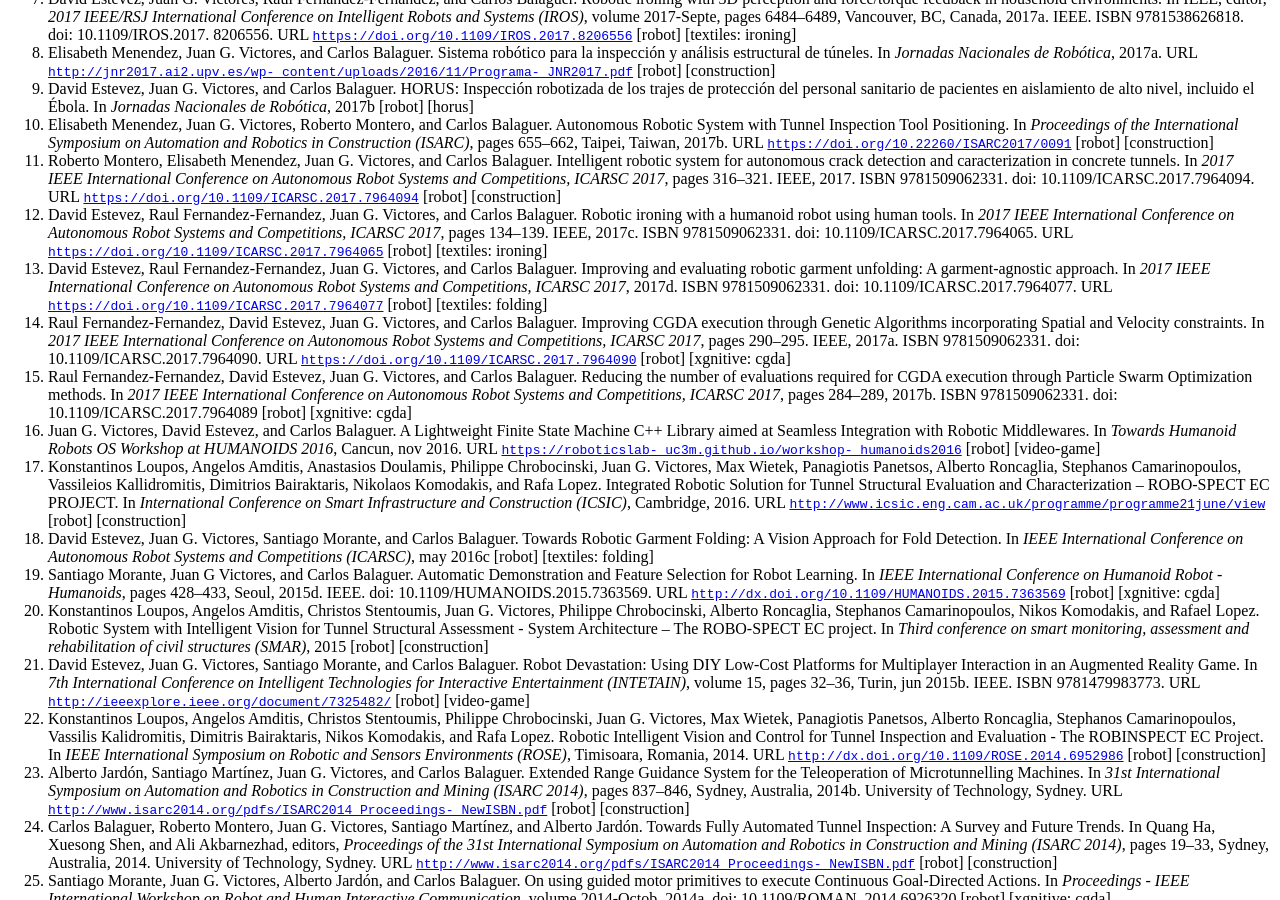
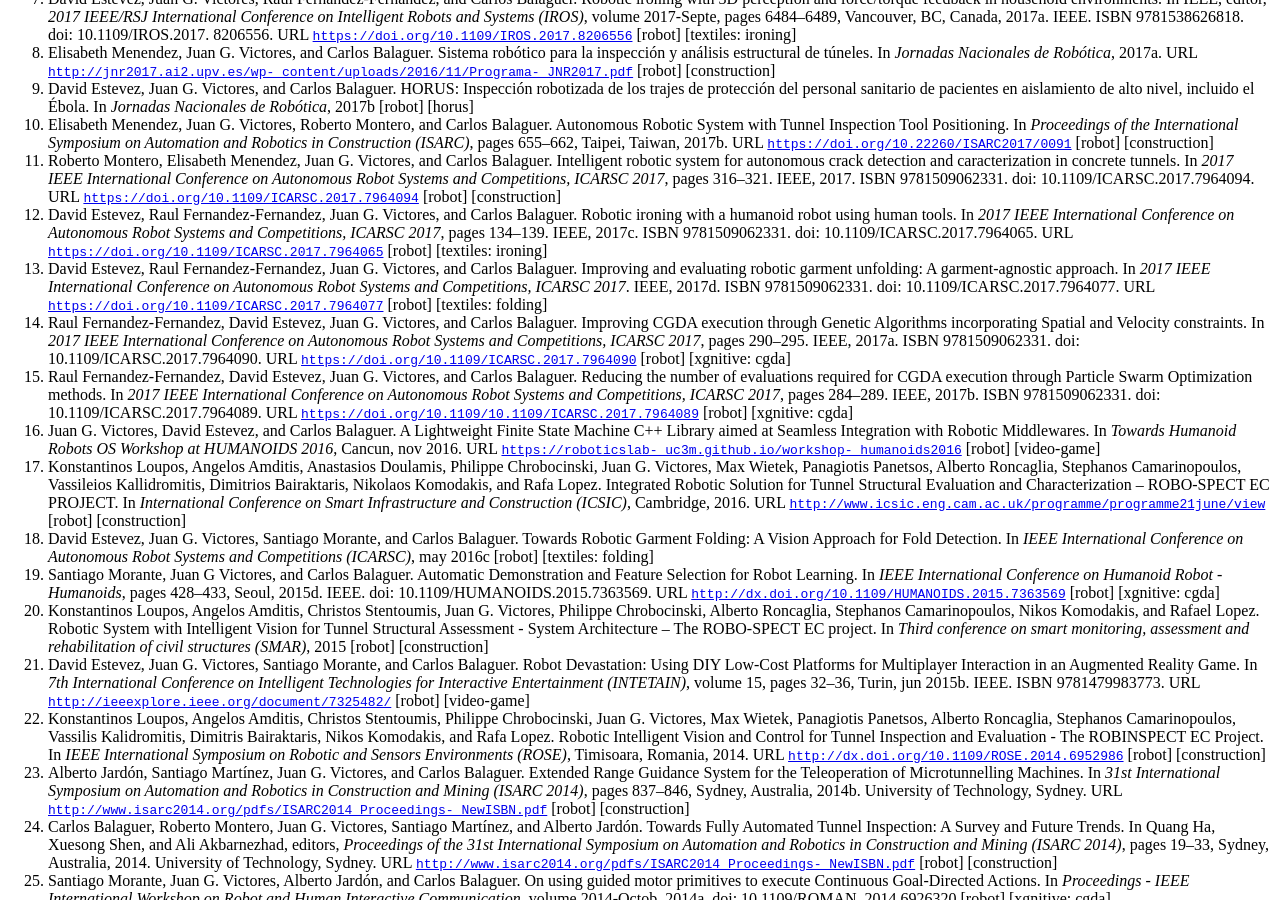
Before and after one commit to jgvictores/jgvictores.github.io, a Jekyll site: the page cv/JuanGVictoresCV.html, which Jekyll copies as it is, in a window 1280 px wide and 900 px high, scrolled down 1760 px. Built offline with Jekyll 4.4.1, drawn with Linux system fonts in a browser that asks for light colours.

Commit message:
update outputs

```diff
--- a/cv/JuanGVictoresCV.html
+++ b/cv/JuanGVictoresCV.html
@@ -10,7 +10,7 @@
 <meta name="originator" content="TeX4ht (http://www.cse.ohio-state.edu/~gurari/TeX4ht/)" />
 <!-- xhtml,charset=utf-8,html -->
 <meta name="src" content="JuanGVictoresCV.tex" />
-<meta name="date" content="2020-06-23 19:47:00" />
+<meta name="date" content="2020-06-23 23:01:00" />
 <link rel="stylesheet" type="text/css" href="JuanGVictoresCV.css" />
 </head><body
 >
@@ -466,14 +466,14 @@ class="cmtt-10">https://doi.org/10.1109/ICARSC.2017.7964065</span></a> [robot]
      <li
   class="enumerate" id="x1-4026x13"><a
  id="Xestevez2017improving"></a>David Estevez, Raul Fernandez-Fernandez, Juan G. Victores, and Carlos Balaguer.  Improving and
-     evaluating  robotic  garment  unfolding:  A  garment-agnostic  approach.   In  <span
-class="pplri9o-">2017  IEEE  International</span>
+     evaluating                                robotic                                garment                                unfolding:
+     A garment-agnostic approach. In <span
+class="pplri9o-">2017 IEEE International Conference on Autonomous Robot Systems and</span>
      <span
-class="pplri9o-">Conference on Autonomous Robot Systems and Competitions, ICARSC 2017</span>, 2017d. ISBN 9781509062331.
-     doi: 10.1109/ICARSC.2017.7964077. URL <a
+class="pplri9o-">Competitions, ICARSC 2017</span>. IEEE, 2017d.  ISBN 9781509062331.  doi: 10.1109/ICARSC.2017.7964077.
+     URL <a
 href="https://doi.org/10.1109/ICARSC.2017.7964077" class="url" ><span
-class="cmtt-10">https://doi.org/10.1109/ICARSC.2017.7964077</span></a> [robot]
-     [textiles: folding]
+class="cmtt-10">https://doi.org/10.1109/ICARSC.2017.7964077</span></a> [robot] [textiles: folding]
      </li>
      <li
   class="enumerate" id="x1-4028x14"><a
@@ -492,8 +492,10 @@ class="cmtt-10">https://doi.org/10.1109/ICARSC.2017.7964090</span></a> [robot] [
      number of evaluations required for CGDA execution through Particle Swarm Optimization methods.
      In <span
 class="pplri9o-">2017 IEEE International Conference on Autonomous Robot Systems and Competitions, ICARSC 2017</span>,
-     pages 284–289, 2017b.  ISBN 9781509062331.  doi: 10.1109/ICARSC.2017.7964089 [robot] [xgnitive:
-     cgda]
+     pages  284–289.  IEEE,  2017b.    ISBN  9781509062331.    doi:  10.1109/ICARSC.2017.7964089.    URL
+     <a
+href="https://doi.org/10.1109/10.1109/ICARSC.2017.7964089" class="url" ><span
+class="cmtt-10">https://doi.org/10.1109/10.1109/ICARSC.2017.7964089</span></a> [robot] [xgnitive: cgda]
      </li>
      <li
   class="enumerate" id="x1-4032x16"><a
```
Also changed, not shown: 1 other file.
